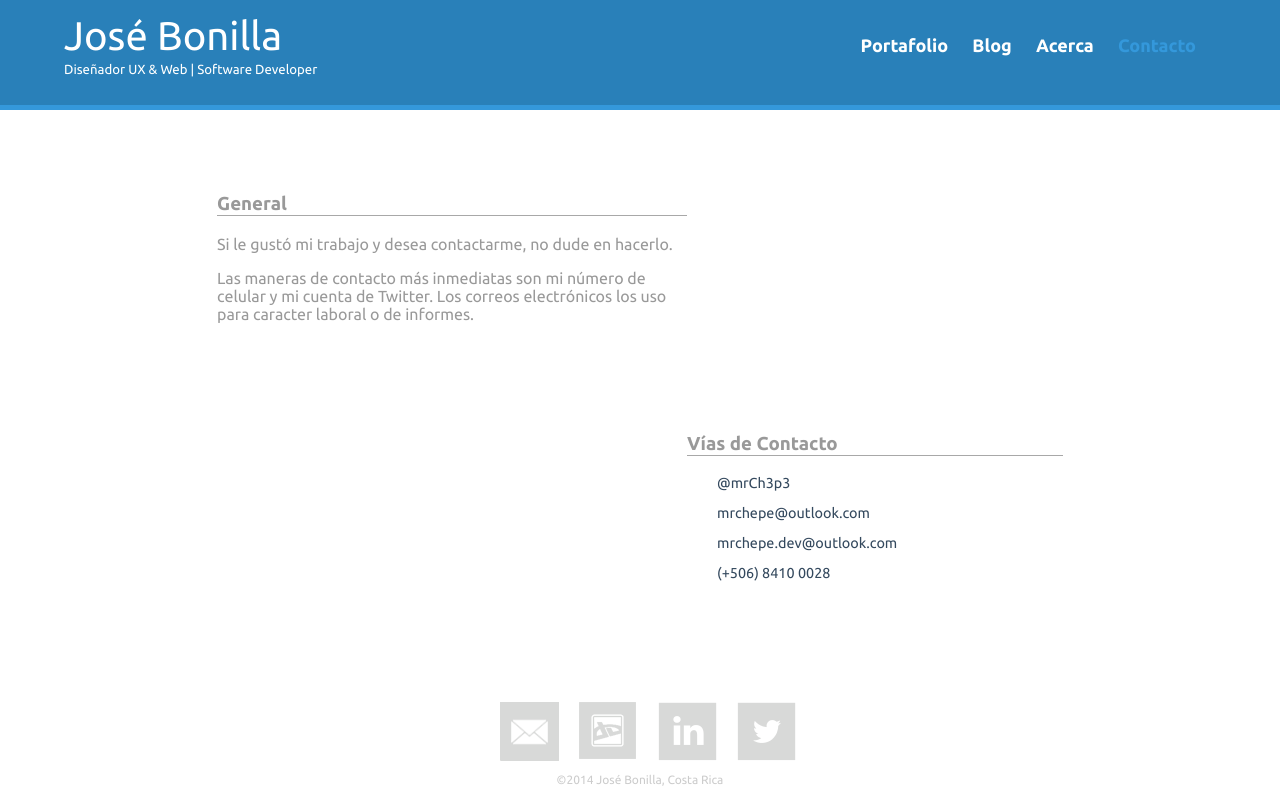
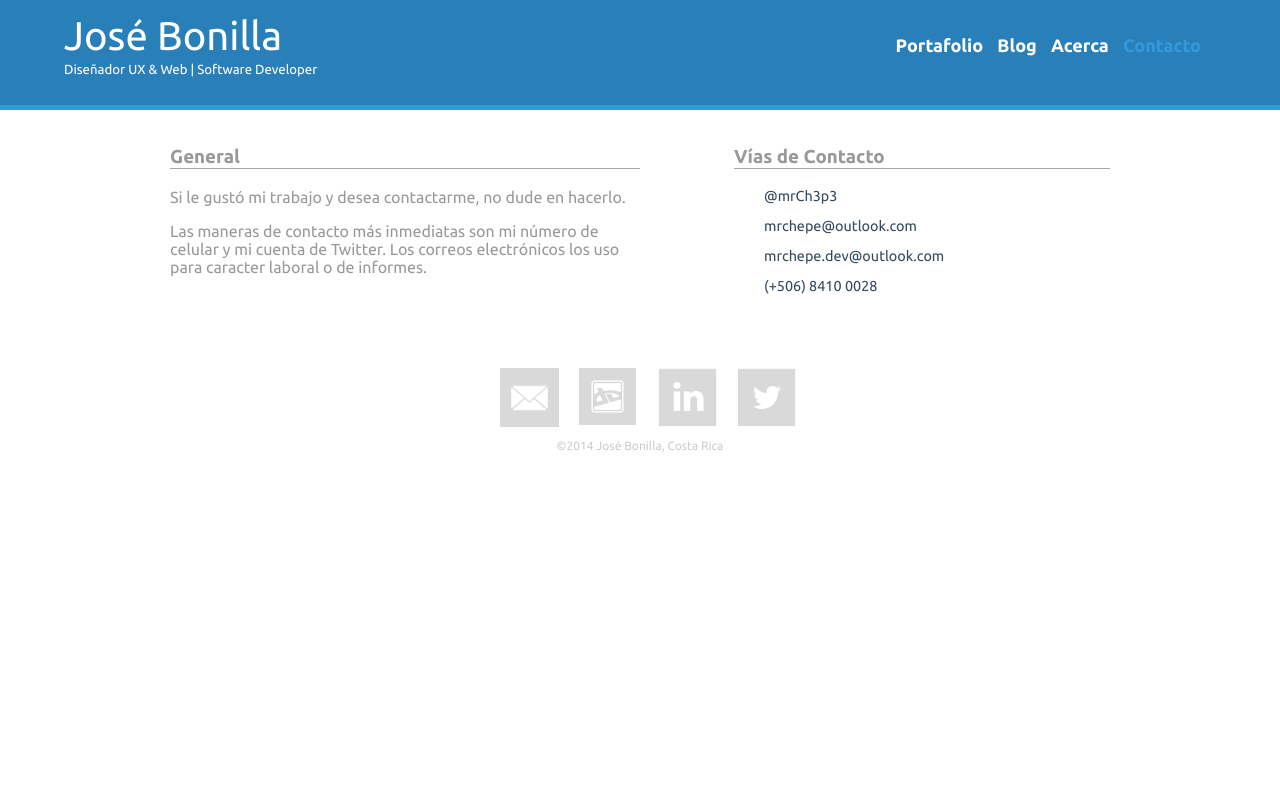
Before and after one commit to josedbonilla/josedbonilla.github.io, a plain HTML site: page contact.html in a window 1280 px wide. Drawn offline with Linux system fonts and the light colour scheme.

Commit message:
ajustes en header_nav

```diff
--- a/css/style.css
+++ b/css/style.css
@@ -109,7 +109,7 @@ NAVIGATION
 
 .header_nav a {
   font-weight: 600;
-  padding: 15px 10px;
+  padding: 15px 5px;
 }
 
 /*******************************************
@@ -211,13 +211,11 @@ BLOG/ ABOUT / CONTACT
 #primary {
 	width: 40%;
 	float: left;
-	margin: 5%;
 }
 
 #secondary {
 	width: 40%;
 	float: right;
-	margin: 5%;
 }
 
 
```
